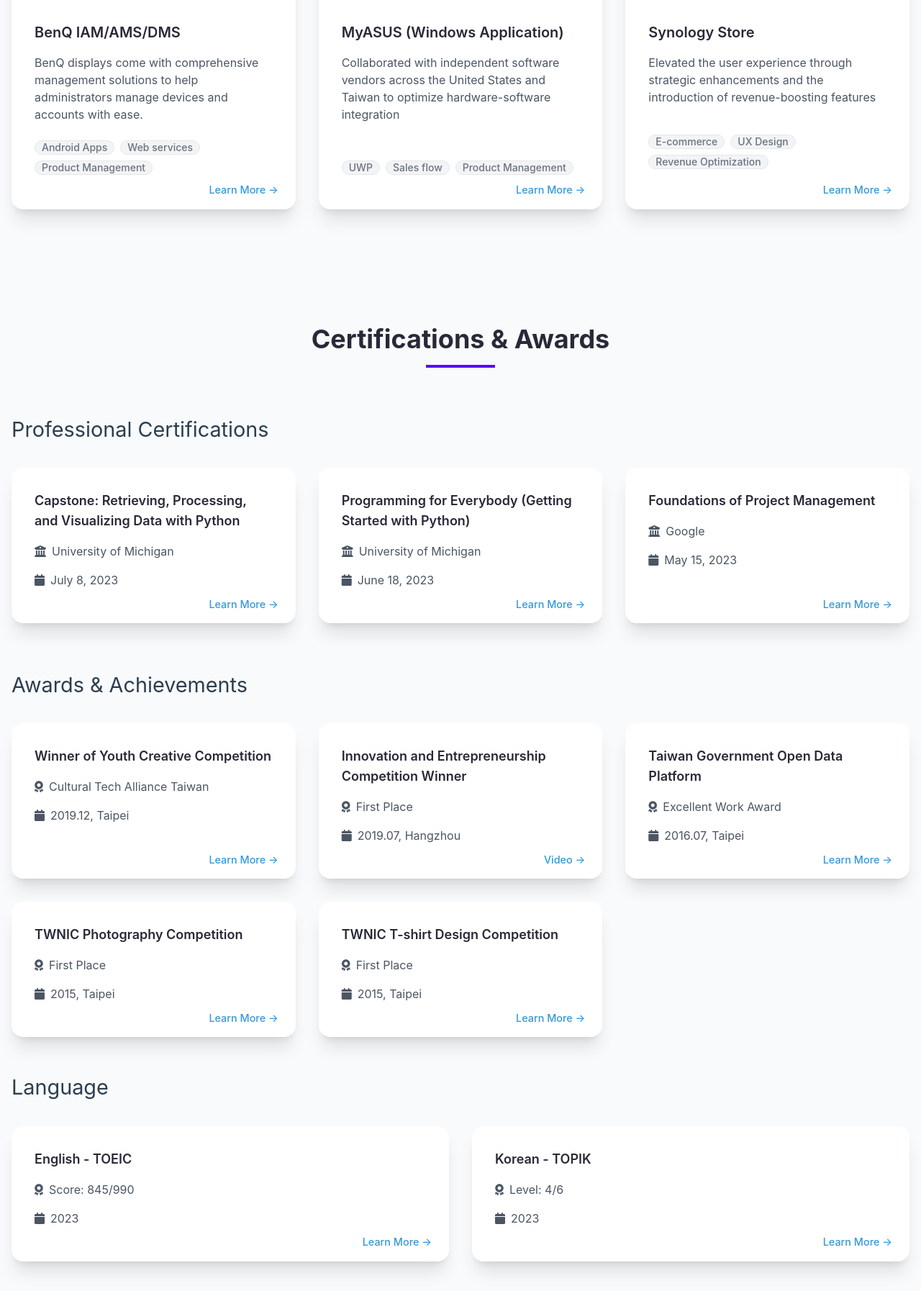
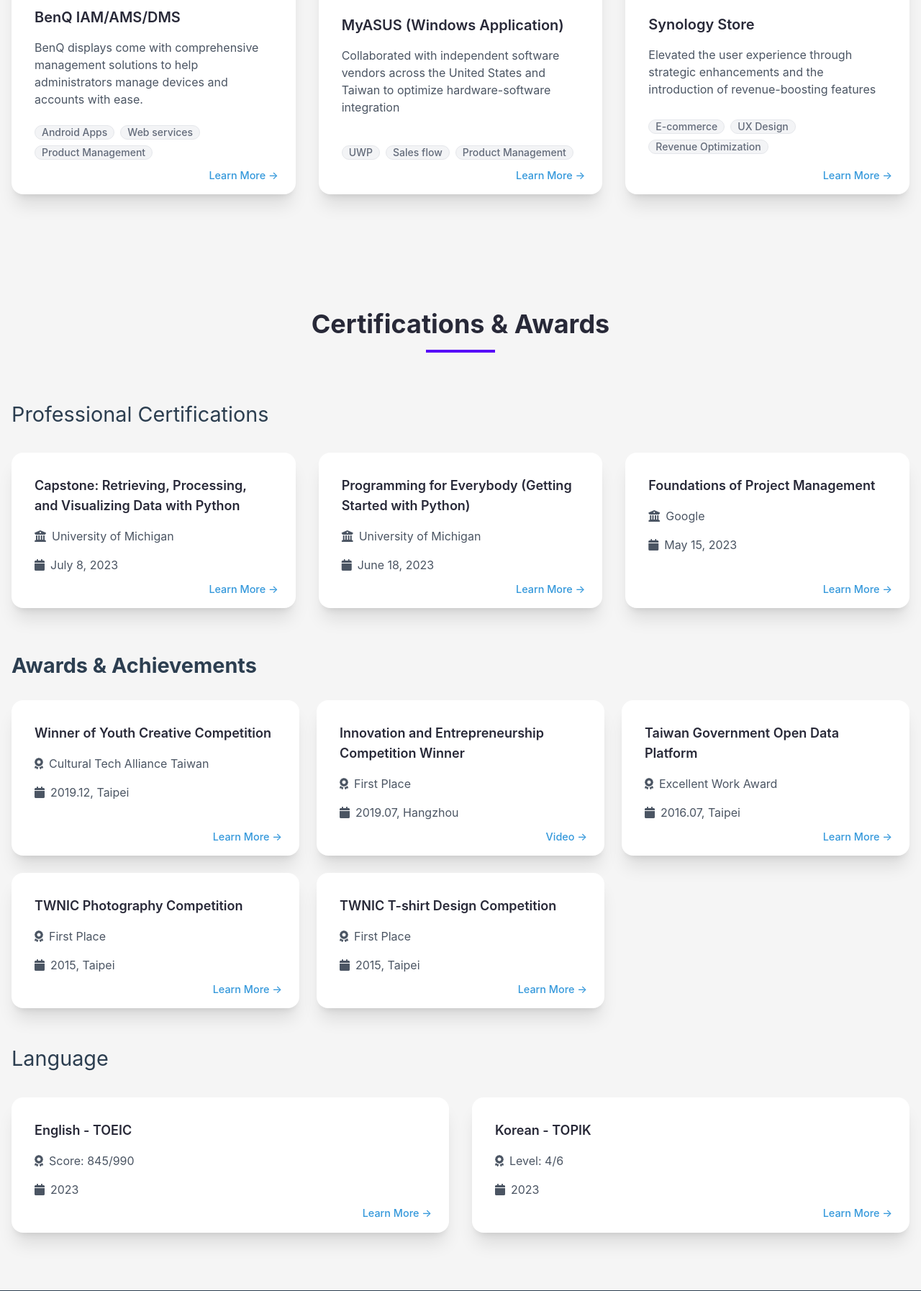
Before and after one commit to NorahCheng/profolio, a Flask app: page / in a window 1280 px wide. Shown: the part 3465-5259 px from the top of the page at 72% size. Run offline with Flask 3, Linux system fonts and the light colour scheme; some libraries are stand-ins or nearby versions.

Commit message:
Implement code changes to enhance functionality and improve performance

```diff
--- a/templates/index.html
+++ b/templates/index.html
@@ -72,7 +72,7 @@
         .badge-primary {
             background-color: #F3F4F6 !important;
             border-color: #E5E7EB !important;
-            color: #6B7280 !important;
+            color: #636b7a !important;
         }
         .badge {
             font-weight: 500;
@@ -122,7 +122,7 @@
     <link rel="stylesheet" href="{{ url_for('static', filename='css/style.css') }}">
     <link rel="stylesheet" href="https://cdnjs.cloudflare.com/ajax/libs/font-awesome/6.0.0/css/all.min.css">
 </head>
-<body class="bg-gray-50">
+<body class="bg-gray-50" style="background-color: #F5F5F5;">
     <div class="navbar bg-base-100 fixed top-0 z-50 shadow-sm">
         <div class="navbar-start">
             <div class="dropdown">
@@ -155,10 +155,21 @@
     <!-- Spacer for fixed navbar -->
     <div class="h-16"></div>
 
-    <section id="home" class="hero">
-        <div class="hero-content">
-            <h1>Welcome to My Portfolio</h1>
-            <p>Software Developer & Technology Enthusiast</p>
+    <section id="home" class="hero min-h-screen py-20" style="background-color: #F5F5F5;">
+        <div class="hero-content flex-col lg:flex-row-reverse gap-8 max-w-7xl mx-auto px-4">
+            <div class="lg:w-1/2">
+                <img src="{{ url_for('static', filename='images/hero-image.jpg') }}"
+                     class="max-w-full rounded-lg"
+                     alt="Norah Cheng"/>
+            </div>
+            <div class="lg:w-1/2 text-left">
+                <h1 class="text-5xl font-bold text-heading mb-4">Norah Cheng</h1>
+                <h2 class="text-4xl font-semibold text-primary mb-6">Software Product Manager</h2>
+                <p class="text-lg text-gray-700 mb-8 leading-relaxed">Proven track record of driving product strategy, building cross-functional partnerships, and delivering impactful solutions that drive business growth.</p>
+                <div class="flex flex-wrap gap-4">
+                    <a href="#contact" class="btn btn-primary px-8">Contact Me</a>
+                </div>
+            </div>
         </div>
     </section>
 
@@ -475,8 +486,8 @@
             </div>
 
             <div class="cert-section">
-                <h3>Awards & Achievements</h3>
-                <div class="cert-grid">
+                <h3 class="text-2xl font-bold mb-6">Awards & Achievements</h3>
+                <div class="grid grid-cols-1 md:grid-cols-2 lg:grid-cols-3 gap-6">
                         <div class="card bg-base-100 shadow-xl hover:shadow-2xl transition-all duration-300">
                             <div class="card-body">
                                 <h4 class="card-title text-lg mb-2">Winner of Youth Creative Competition</h4>
```
Also changed, not shown: static/images/benq-project.jpg (added), static/images/myasus-project.jpg (added), static/images/synology-project.jpg (added).
